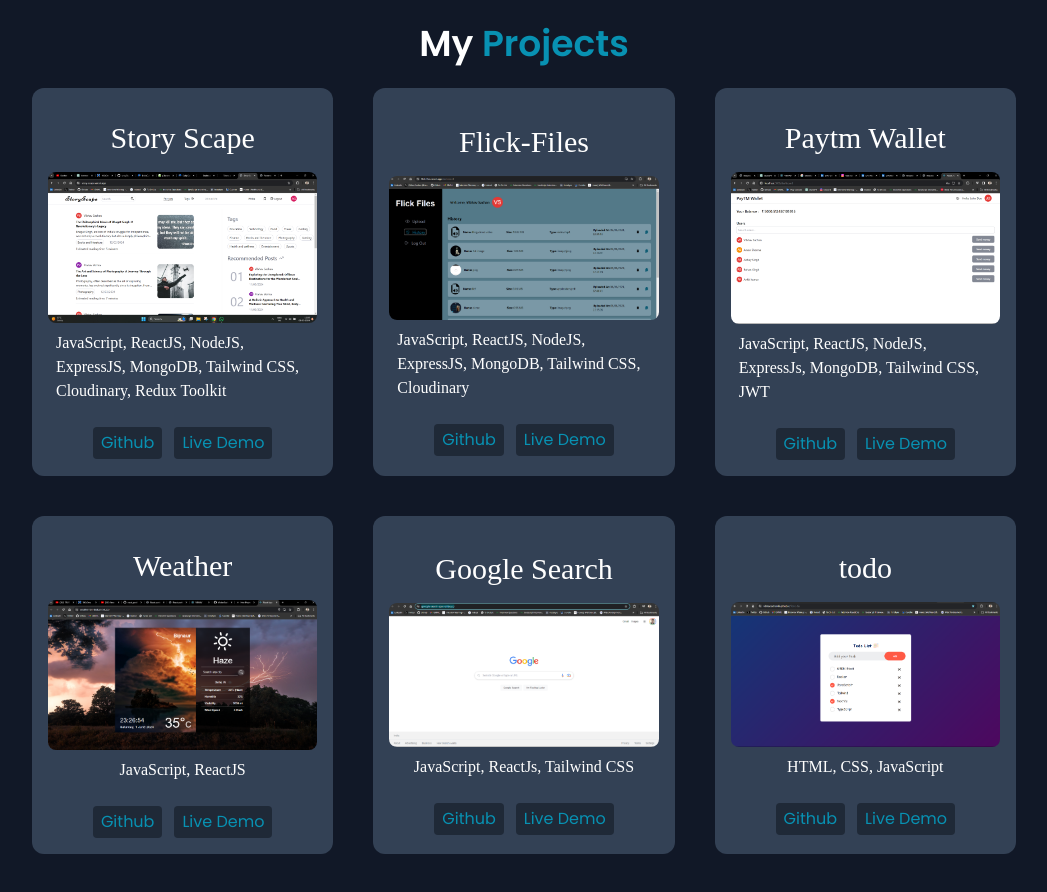
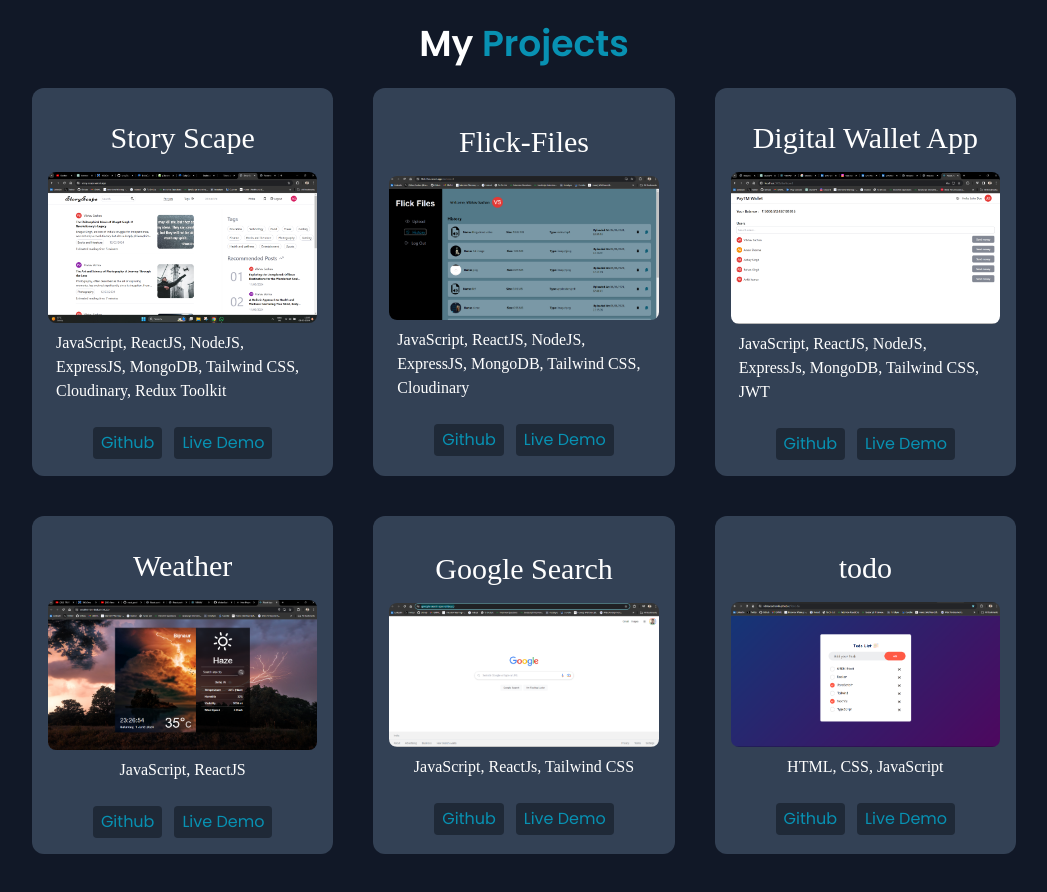
Before and after one commit to VibhavSachan46/react_portfolio-main, a React (Vite) app: page / in a window 1280 px wide. Shown: the part 2560-3452 px from the top of the page, without its empty margins (116-1163 px from the left). Built offline with nearby package versions, Linux system fonts and the light colour scheme.

Commit message:
Wallet name updated

```diff
--- a/src/components/Project.jsx
+++ b/src/components/Project.jsx
@@ -28,7 +28,7 @@ const Project = () => {
     },
     {
       img: paytm,
-      name: "Paytm Wallet",
+      name: "Digital Wallet App",
       github_link: "https://github.com/VibhavSachan46/Paytm",
       live_link: "https://paytm-frontend-two.vercel.app/signin",
       tech: "JavaScript, ReactJS, NodeJS, ExpressJs, MongoDB, Tailwind CSS, JWT",
```
